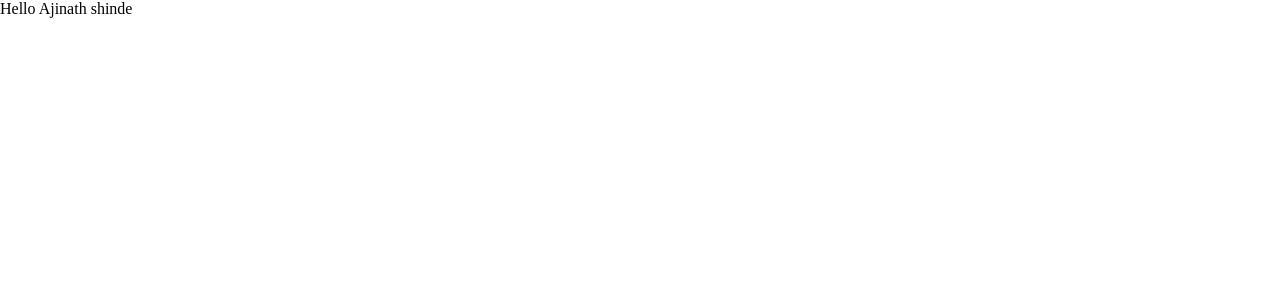
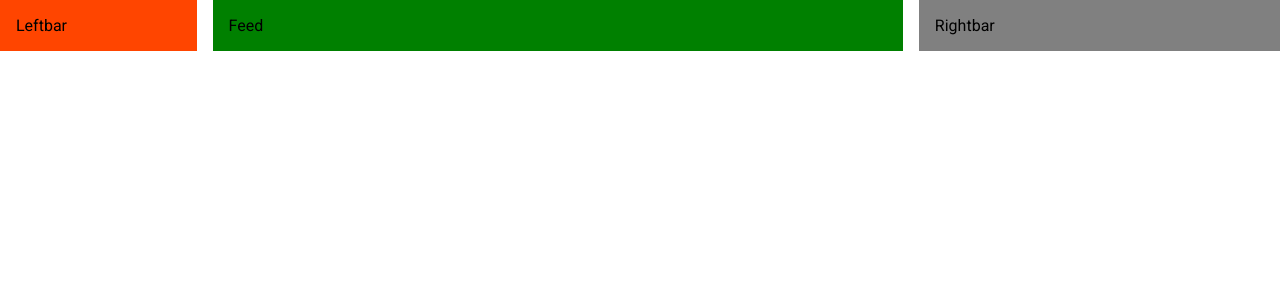
Before and after one commit to ajinath2151/ReactWebpages, a React (Create React App) app in the folder mui/: page / in a window 1280 px wide. Shown: the top 300 px of the page. Built offline with nearby package versions, Linux system fonts and the light colour scheme.

Commit message:
create separate component for navbar,leftbar, feed and rightbar

```diff
--- a/mui/public/index.html
+++ b/mui/public/index.html
@@ -21,7 +21,7 @@
     <!-- ajinath : set default css for all -->
     <style>
       *{
-        font-family: 'Roboto' sans-serif;
+        font-family: 'Roboto' , 'Courier New', Courier, monospace;
         margin: 0;
       }
       </style>
--- /dev/null
+++ b/mui/src/App.css
@@ -0,0 +1,8 @@
+/* ajinath : here override default style of button hover  */
+.css-1rwt2y5-MuiButtonBase-root-MuiButton-root:hover {
+    -webkit-text-decoration: none;
+    text-decoration: none;
+    background-color: rgb(147, 241, 147);
+    border: 1px solid red;
+}
+/* ./ ajinath : here override default style of button hover  */
--- a/mui/src/App.js
+++ b/mui/src/App.js
@@ -1,8 +1,24 @@
+
+import { Box, Stack } from '@mui/material';
+import './App.css';
+import Feed from './components/Feed';
+import Leftbar from './components/Leftbar';
+import Rightbar from './components/Rightbar';
+// import Navbar from './components/Navbar';
 
 function App() {
+
+
   return (
     <>
-    <div>Hello Ajinath shinde</div>
+    <Box>
+      {/* <Navbar/> */}
+      <Stack direction={'row'} spacing={2} justifyContent={'space-between'}>
+        <Leftbar />
+        <Feed />
+        <Rightbar />
+      </Stack>
+    </Box>
     </>
   );
 }
--- /dev/null
+++ b/mui/src/components/Feed.js
@@ -0,0 +1,12 @@
+import { Box } from '@mui/material'
+import React from 'react'
+
+const Feed = () => {
+  return (
+    <Box bgcolor={'green'} flex={4} p={2}>
+      Feed
+    </Box>
+  )
+}
+
+export default Feed
--- /dev/null
+++ b/mui/src/components/Leftbar.js
@@ -0,0 +1,17 @@
+import { Box } from '@mui/material'
+import React from 'react'
+
+const Leftbar = () => {
+  return (
+    <Box
+    bgcolor={'orangered'}
+    flex={1}
+    p={2}
+    sx={{display: {xs:'none', sm:'block'} }}
+    >
+      Leftbar
+    </Box>
+  )
+}
+
+export default Leftbar
--- /dev/null
+++ b/mui/src/components/Navbar.js
@@ -0,0 +1,11 @@
+import React from 'react'
+
+const Navbar = () => {
+  return (
+    <div>
+      Navbar
+    </div>
+  )
+}
+
+export default Navbar
--- /dev/null
+++ b/mui/src/components/Rightbar.js
@@ -0,0 +1,12 @@
+import { Box } from '@mui/material'
+import React from 'react'
+
+const Rightbar = () => {
+  return (
+    <Box bgcolor={'gray'} flex={2} p={2}>
+      Rightbar
+    </Box>
+  )
+}
+
+export default Rightbar
--- a/mui/src/index.js
+++ b/mui/src/index.js
@@ -1,7 +1,6 @@
 import React from 'react';
 import ReactDOM from 'react-dom/client';
 import App from './App';
-
 
 const root = ReactDOM.createRoot(document.getElementById('root'));
 root.render(
```
Also changed, not shown: mui/src/theme.js (added, +21 -0 lines).
